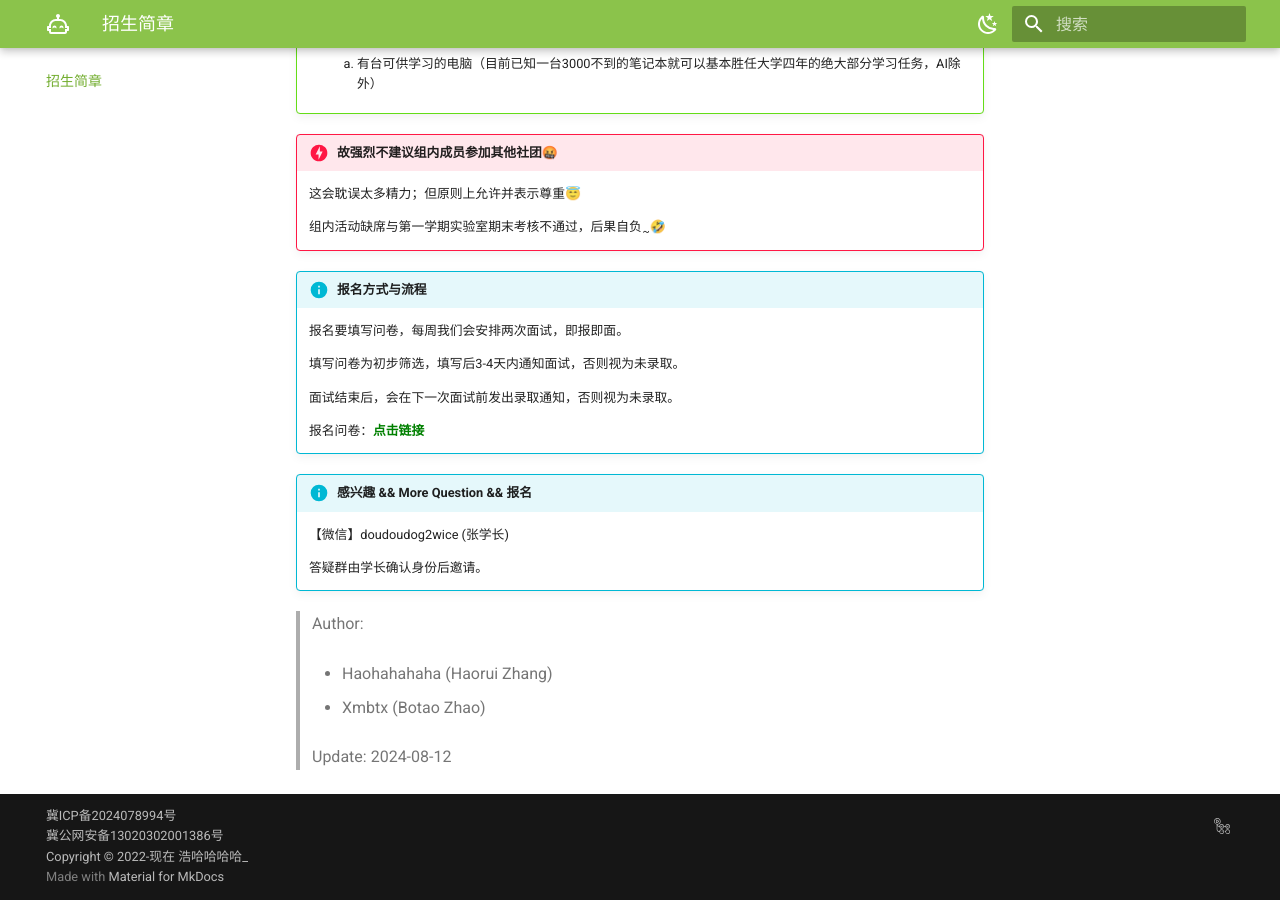
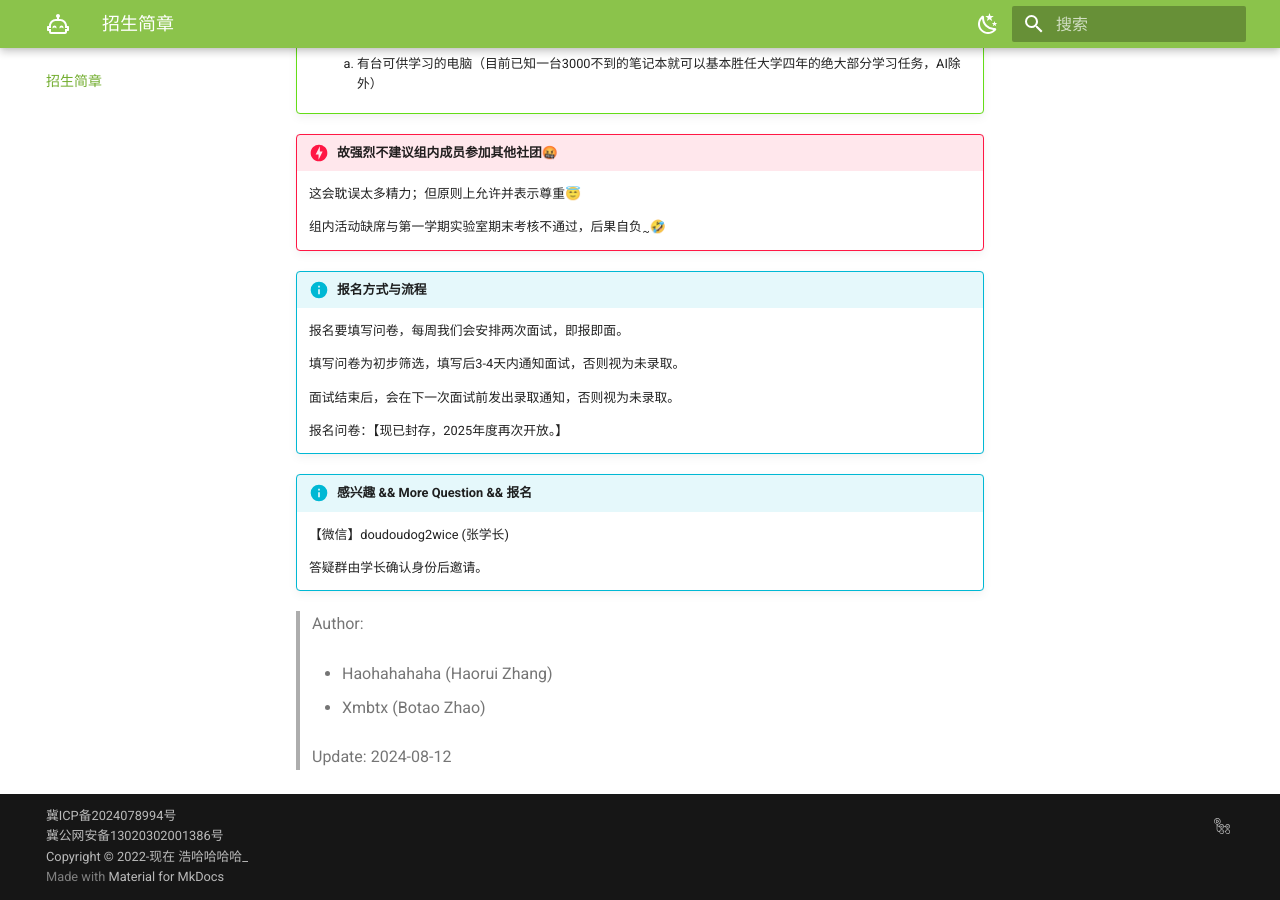
Before and after one commit to Haohahahaha/OSCA, an MkDocs documentation site: the page built from docs/recruit/recruit.md, in a window 1280 px wide and 900 px high, scrolled down 782 px. Built offline with MkDocs 1.6.1 and Material for MkDocs 9.7.7, drawn with Linux system fonts in a browser that asks for light colours.

Commit message:
2024-11-01_11:03:41 update

```diff
--- a/docs/recruit/recruit.md
+++ b/docs/recruit/recruit.md
@@ -52,7 +52,7 @@
 
 	面试结束后，会在下一次面试前发出录取通知，否则视为未录取。
 
-	报名问卷：<a href="https://osca-ielab-bigc.feishu.cn/share/base/form/shrcnorSwIBSVzjBPzUNGOOGkWf"><font color="green"><b>点击链接</b></font></a>
+	报名问卷：【现已封存，2025年度再次开放。】
 
 !!! info "感兴趣 && More Question && 报名"
 
```
